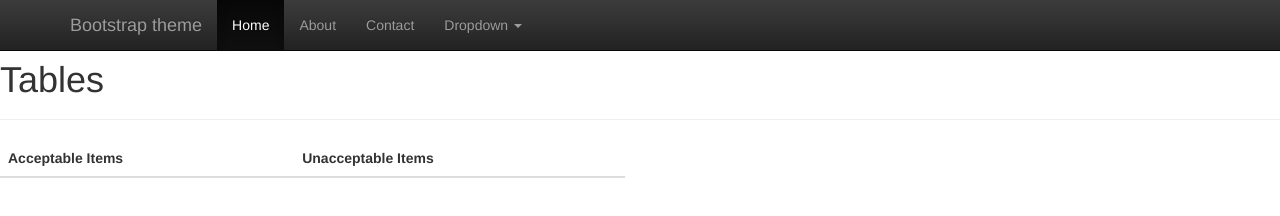
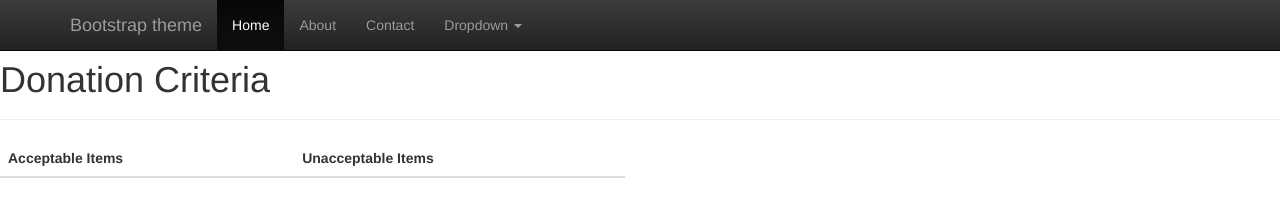
Before and after one commit to Delaware2015/team-13, a plain HTML site: page acceptable_items.html in a window 1280 px wide. Drawn offline with nearby package versions, Linux system fonts and the light colour scheme.

Commit message:
Update acceptable_items.html

```diff
--- a/acceptable_items.html
+++ b/acceptable_items.html
@@ -10,7 +10,7 @@
     <meta name="author" content="">
     <link rel="icon" href="../../favicon.ico">
 
-    <title>Goodwill Delaware</title>
+    <title>Goodwill Delaware - Acceptable Donations</title>
 
     <!-- Bootstrap core CSS -->
     <link href="bootstrap.min.css" rel="stylesheet">
@@ -58,7 +58,7 @@
 
 
       <div class="page-header">
-        <h1>Tables</h1>
+        <h1>Donation Criteria</h1>
       </div>
       <div class="row">
         <div class="col-md-6">
```
